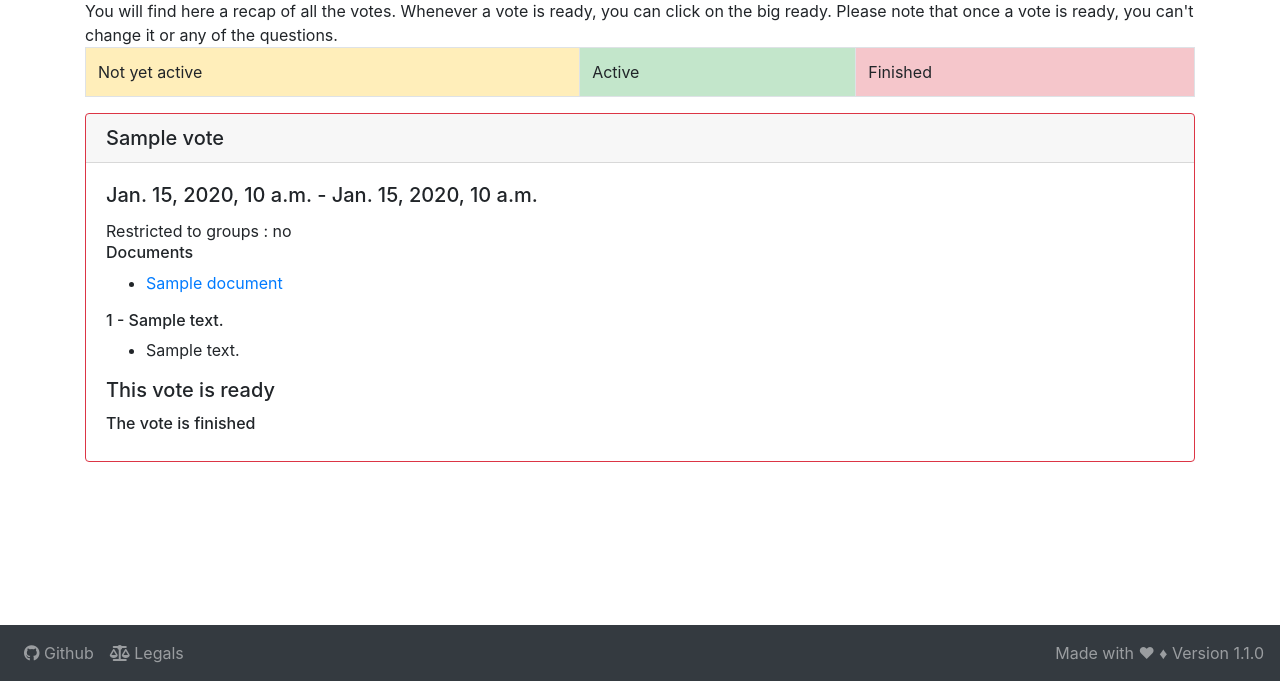
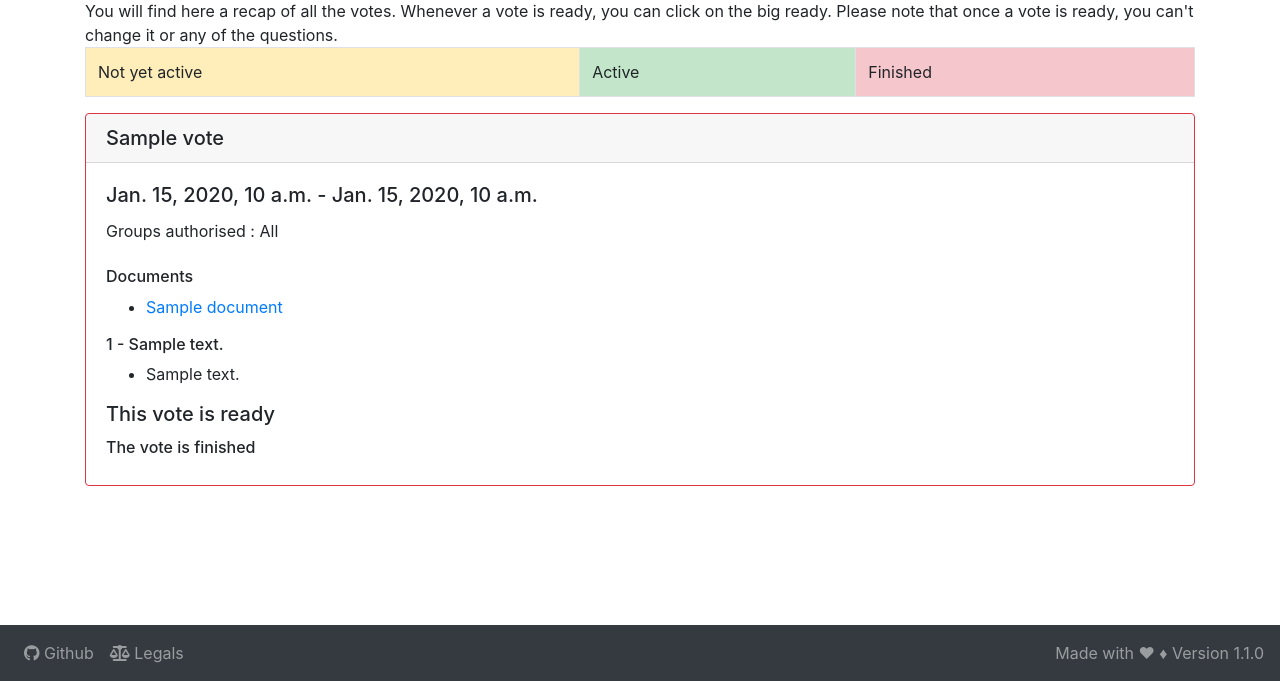
Before and after one commit to nanoy42/django-voting-app, a Django app: page /votes-index in a window 1280 px wide. Shown: the part 119-800 px from the top of the page. Run offline with Django 3.2, Linux system fonts and the light colour scheme; a user stored in the database is signed in; tables that the repository leaves empty hold one stand-in row (values such as "Sample post"); some libraries are stand-ins or nearby versions.

Commit message:
fix: :bug: Fix translation of groups on the votes index (#15)
Close issue #15.

```diff
--- a/src/core/templates/votes_index.html
+++ b/src/core/templates/votes_index.html
@@ -18,15 +18,20 @@
     <div class="card-body">
         <h5 class="card-title">{{vote.begin_date}} - {{vote.end_date}}</h5>
 
-        {% trans "Restricted to groups : " %}{% if vote.groups.all %} {{vote.groups.all | join:", " }} {% else %} no
+        {% trans "Groups authorised" %} : {% if vote.groups.all %} {{vote.groups.all | join:", " }} {% else %}
+        {% trans "All" context "plural" %}
         {% endif %}
 
+        <br><br>
+
+        {% if vote.document_set.all %}
         <h6>{% trans "Documents" %}</h6>
         <ul>
             {% for document in vote.document_set.all %}
             <li><a href="{{document.document.url}}">{{document.name}}</a></li>
             {% endfor %}
         </ul>
+        {% endif %}
         {% for question in vote.question_set.all %}
         <h6>{{forloop.counter}} - {{question.text}}</h6>
         <ul>
```
Also changed, not shown: src/core/locale/fr/LC_MESSAGES/django.po, src/django_voting_app/locale/fr/LC_MESSAGES/django.po.
